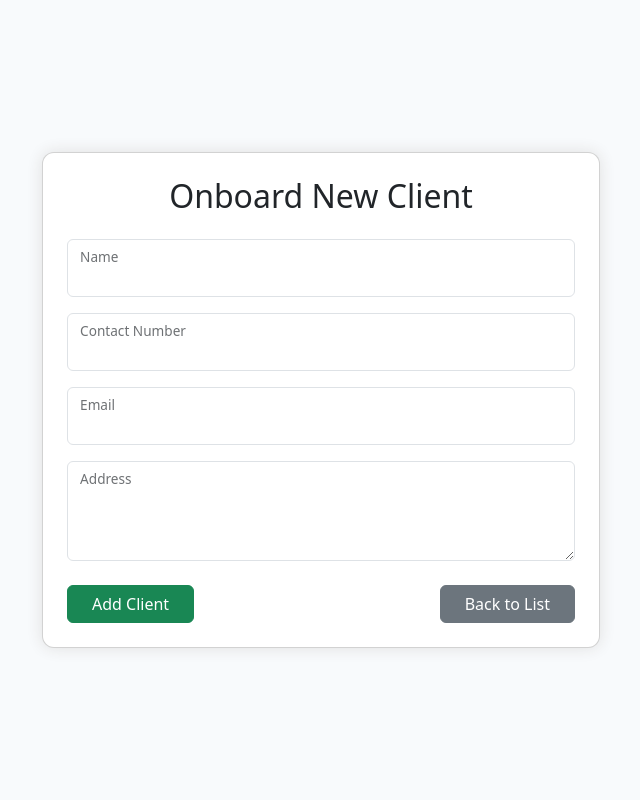
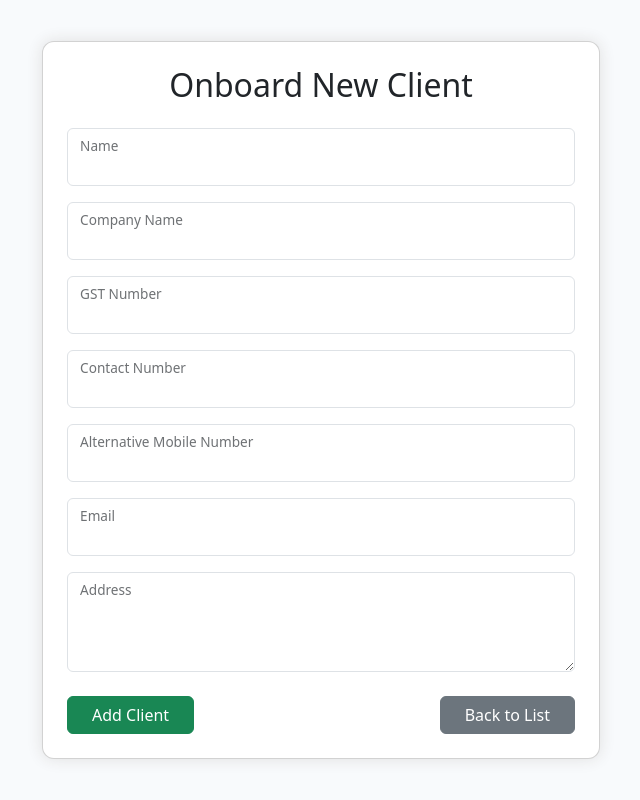
Before and after one commit to ashishmishra1998/O2_MGMT, a Django app: page /clients/create/ in a window 1280 px wide. Shown: the part 56-856 px from the top of the page, without its empty margins (319-959 px from the left). Run offline with Django 5.2, Linux system fonts and the light colour scheme; a user stored in the database is signed in; some libraries are stand-ins or nearby versions.

Commit message:
Added new fields for the clients

```diff
--- a/bottle_MGMT/forms.py
+++ b/bottle_MGMT/forms.py
@@ -17,7 +17,7 @@ class AddBottlesForm(forms.Form):
 class ClientForm(forms.ModelForm):
     class Meta:
         model = Client
-        fields = ['name', 'contact', 'email', 'address']
+        fields = ['name', 'contact', 'email', 'address', 'company_name', 'gst_number', 'alt_contact']
 
     def clean_contact(self):
         contact = self.cleaned_data['contact']
--- a/bottle_MGMT/models.py
+++ b/bottle_MGMT/models.py
@@ -6,8 +6,12 @@ from django.contrib.auth.models import User
 class Client(models.Model):
     name = models.CharField(max_length=100)
     contact = models.CharField(max_length=10)
+    alt_contact = models.CharField(max_length=10, blank=True, null=True)
     email = models.EmailField()
     address = models.TextField()
+    company_name = models.CharField(max_length=150, blank=True, null=True)
+    gst_number = models.CharField(max_length=20, blank=True, null=True)
+
 
     def __str__(self):
         return self.name
--- a/requirements.txt
+++ b/requirements.txt
@@ -1,3 +1,3 @@
 Django>=5.0,<6.0
-widget-tweaks>=1.4.11
+django-widget-tweaks>=1.4.11
 reportlab>=4.0.0
--- a/templates/client_create.html
+++ b/templates/client_create.html
@@ -51,10 +51,31 @@
                     </div>
                     <div class="col-12">
                         <div class="form-floating">
+                            {{ form.company_name|add_class:'form-control' }}
+                            <label for="id_company_name">Company Name</label>
+                        </div>
+                        <div class="text-danger small">{{ form.company_name.errors }}</div>
+                    </div>
+                    <div class="col-12">
+                        <div class="form-floating">
+                            {{ form.gst_number|add_class:'form-control' }}
+                            <label for="id_gst_number">GST Number</label>
+                        </div>
+                        <div class="text-danger small">{{ form.gst_number.errors }}</div>
+                    </div>
+                    <div class="col-12">
+                        <div class="form-floating">
                             {{ form.contact|add_class:'form-control' }}
                             <label for="id_contact">Contact Number</label>
                         </div>
                         <div class="text-danger small">{{ form.contact.errors }}</div>
+                    </div>
+                    <div class="col-12">
+                        <div class="form-floating">
+                            {{ form.alt_contact|add_class:'form-control' }}
+                            <label for="id_alt_contact">Alternative Mobile Number</label>
+                        </div>
+                        <div class="text-danger small">{{ form.alt_contact.errors }}</div>
                     </div>
                     <div class="col-12">
                         <div class="form-floating">
--- a/templates/client_list.html
+++ b/templates/client_list.html
@@ -48,6 +48,9 @@
             <tr>
                 <th>Name</th>
                 <th>Contact</th>
+                <th>Alternative Contact</th>
+                <th>Company Name</th>
+                <th>GST Number</th>
                 <th>Email</th>
                 <th>Address</th>
                 <th>Total Delivered</th>
@@ -62,6 +65,9 @@
             <tr>
                 <td>{{ stat.client.name }}</td>
                 <td>{{ stat.client.contact }}</td>
+                <td>{{ stat.client.alt_contact }}</td>
+                <td>{{ stat.client.company_name }}</td>
+                <td>{{ stat.client.gst_number }}</td>
                 <td>{{ stat.client.email }}</td>
                 <td>{{ stat.client.address }}</td>
                 <td>{{ stat.delivered }}</td>
```
Also changed, not shown: bottle_MGMT/migrations/0009_client_alt_contact_client_company_name_and_more.py (added).
